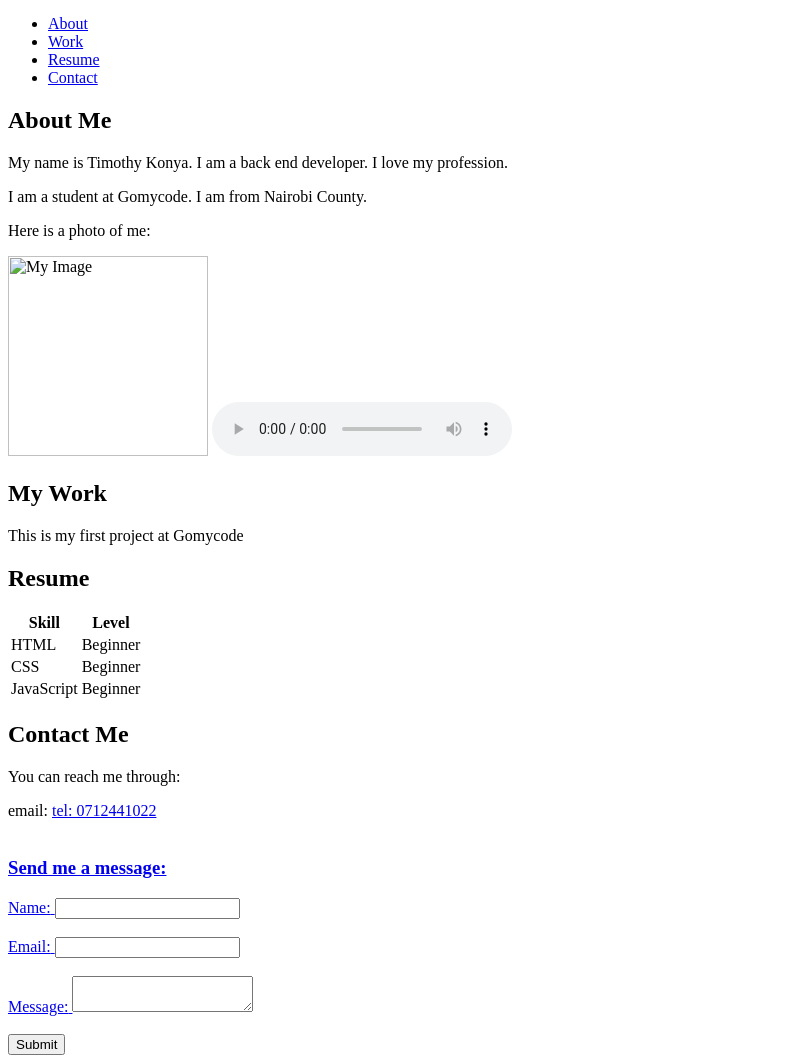
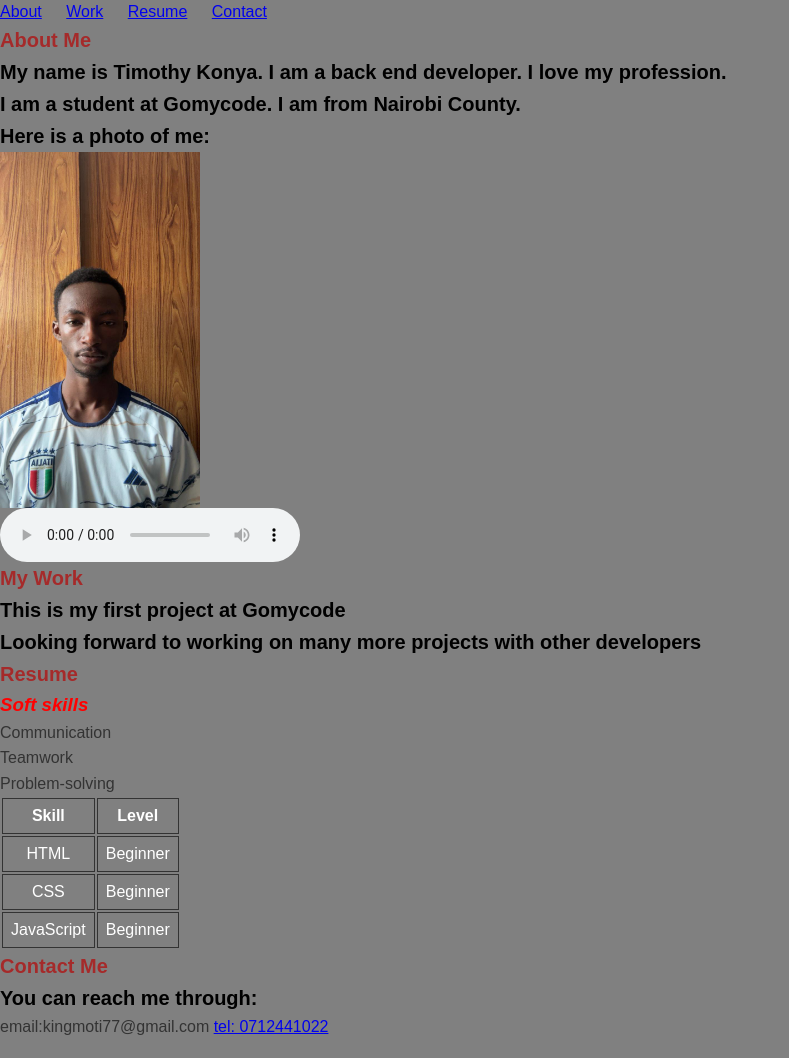
Before and after one commit to konyatimothy/gomycode-css-checkpoint1, a plain HTML site: page index.html in a window 1280 px wide. Shown: the part 27-1085 px from the top of the page, without its empty margins (0-789 px from the left). Drawn offline with Linux system fonts and the light colour scheme.

Commit message:
adding style

```diff
--- a/index.html
+++ b/index.html
@@ -4,12 +4,13 @@
 <head>
     <meta charset="UTF-8">
     <meta name="viewport" content="width=device-width, initial-scale=1.0">
+    <link rel="stylesheet" href="styles.css">
     <title>My Portfolio</title>
 </head>
 
 <body>
 
-    <header>
+    <header class="site-header">
         <!-- header section -->
         <nav>
             <ul>
@@ -20,28 +21,45 @@
             </ul>
         </nav>
     </header>
+    <!-- main section -->
+    <main class="main-content">
 
-    <main>
-        <!-- main section -->
-        <section id="about">
+        <section id="about" class="section">
+            <!-- about section -->
             <h2>About Me</h2>
             <p>My name is Timothy Konya. I am a back end developer. I love my profession.</p>
             <p>I am a student at Gomycode. I am from Nairobi County.</p>
             <p>Here is a photo of me:</p>
-            <img src="resources/image1.jpg" alt="My Image" width="200">
-            <audio controls>
+            <img src="resources/photo1.jpg" alt="Photo of Timothy" width="200"> <br>
+
+            <audio controls style="color: black;">
                 <source src="resources/audio1.opus" type="audio/mp3">
             </audio>
         </section>
 
-        <section id="work">
+        <section id="work" class="section">
+            <!-- work section -->
             <h2>My Work</h2>
+
             <p>This is my first project at Gomycode</p>
+            <p>Looking forward to working on many more projects with other developers</p>
         </section>
 
-        <section id="resume">
+        <section id="resume" class="section">
             <h2>Resume</h2>
-            <table>
+            <div class="skills">
+            <h3>Soft skills</h3>
+            <ul>
+                <li>Communication</li>
+                <li>Teamwork</li>
+                <li>Problem-solving</li>
+                </ul>
+            </div>
+
+
+
+            <table class="table">
+
                 <tr>
                     <th>Skill</th>
                     <th>Level</th>
@@ -60,26 +78,28 @@
                 </tr>
             </table>
 
+
         </section>
 
-        <section id="contact">
+        <section id="contact" class="section">
             <h2>Contact Me</h2>
             <p>You can reach me through:</p>
-            email:
+            email:kingmoti77@gmail.com
             <a href="mailto:kingmoti77@gmail.com">
                 tel: 0712441022 <br>
                 <br>
                 <h3>Send me a message:</h3>
                 <form>
-                    <div>
+                    <div class="form-group">
                         <label for="name">Name:</label>
                         <input type="text" id="name" name="name"><br><br>
+
                     </div>
-                    <div>
+                    <div   class="form-group">
                         <label for="email">Email:</label>
                         <input type="email" id="email" name="email"><br><br>
                     </div>
-                    <div>
+                    <div class="form-group">
                         <label for="message">Message:</label>
                         <textarea id="message" name="message"></textarea><br><br>
                     </div>
--- /dev/null
+++ b/styles.css
@@ -0,0 +1,97 @@
+/* reset style */
+* {
+  margin: 0;
+  padding: 0;
+  box-sizing: border-box;
+  /* style */
+}
+nav ul {
+  list-style-type: none;
+  padding: 0;
+  margin: 0;
+}
+nav ul li {
+  display: inline;
+  margin-right: 20px;
+  width: 100px;
+  text-align: center;
+}
+body {
+    font-family: Arial, sans-serif;
+  font-style: roboto;
+  font-size: 16px;
+  background-color:gray;
+  color: #333;
+  line-height: 1.6;
+  margin: 0;
+  padding: 0;
+}
+class header {
+  background: #333;
+  color: #fff;
+  padding: 10px 15px;
+}
+class section{
+  color:blue ;
+    font-size: 20px;
+    font-weight: bold;
+    text-align: center;
+}
+class table{
+  border-collapse: collapse;
+  width: 100%;
+  background-color: black;
+}
+class skills{
+  background-color: black;
+  color: white;
+  padding: 10px 15px;
+  border: none;
+  text-decoration: none;
+  margin-right: 20px;
+  text-align: center;
+}
+table th, table td {
+  border: 1px solid #333;
+  padding: 8px;
+  text-align: center;
+  color: white;
+}
+class form-group{
+  margin-bottom: 15px;
+  font-style: oblique;
+
+}
+button{
+  background-color: black;
+  color: red;
+  text-decoration: none;
+  margin-right: 20px;
+}
+
+button:hover {
+  background-color: red;
+  color: black;
+  text-decoration: none;
+  margin-right: 20px;
+}
+p {
+  font-size: 20px;
+  font-weight: bold;
+  color: black;
+  font-style: inherit;
+
+}
+h2 {
+  font-size: 20px;
+  font-weight: bold;
+  color: brown;
+  font-style: inherit;
+  text-underline-offset: 10px;
+}
+
+h3 {
+  font-weight: bold;
+    color: red;
+    font-style: italic;
+}
```
